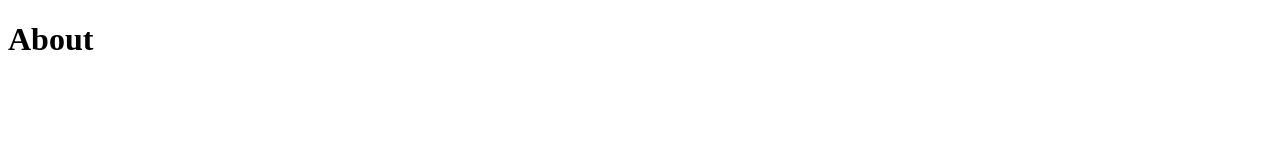
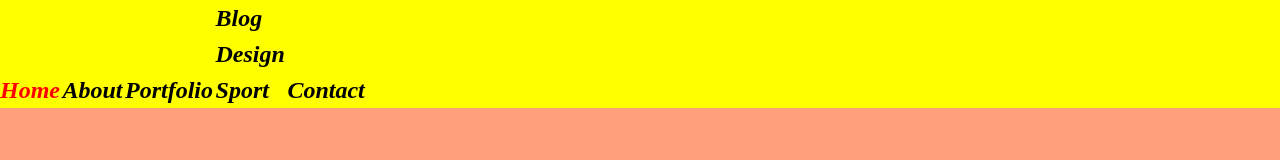
Before and after one commit to KlaudiaMalinowska/my-first-steps, a plain HTML site: page about.html in a window 1280 px wide. Drawn offline with Linux system fonts and the light colour scheme.

Commit message:
Create root.css file with variables and change units for rem

```diff
--- a/about.html
+++ b/about.html
@@ -4,10 +4,41 @@
     <meta charset="UTF-8" />
     <meta name="viewport" content="width=device-width, initial-scale=1.0" />
     <title>Document</title>
+    <link rel="stylesheet" type="text/css" href="./assets/css/style.css" />
   </head>
   <body>
-    <h1>
-      About
-    </h1>
+    <header class="header">
+      <div class="wrapper">
+        <nav class="header__nav">
+          <ul class="header__list">
+            <li class="header__item">
+              <a class="header__link header__link--active" href="/">Home</a>
+            </li>
+            <li class="header__item">
+              <a class="header__link" href="/about.html">About</a>
+            </li>
+            <li class="header__item">
+              <a class="header__link" href="https://www.behance.net/kmalinowska" target="_blank" rel="creator"
+                >Portfolio</a
+              >
+            </li>
+            <li class="header__item">
+              <a class="header__link" href="/blog.html">Blog</a>
+              <ul>
+                <li>
+                  <a class="header__link" href="#photo">Design</a>
+                </li>
+                <li>
+                  <a class="header__link" href="#">Sport</a>
+                </li>
+              </ul>
+            </li>
+            <li class="header__item">
+              <a class="header__link" href="#">Contact</a>
+            </li>
+          </ul>
+        </nav>
+      </div>
+    </header>
   </body>
 </html>
--- /dev/null
+++ b/assets/css/root.css
@@ -0,0 +1,4 @@
+:root {
+  --main-bg-color: yellow;
+  --font-s: 2.4rem;
+}
--- a/assets/css/style.css
+++ b/assets/css/style.css
@@ -1,11 +1,16 @@
 @import './reset.css';
+@import './root.css';
+
+html {
+  font-size: 62.5%;
+}
 
 body {
   background: lightsalmon;
 }
 
 .header__nav {
-  background-color: turquoise;
+  background-color: var(--main-bg-color);
   width: 100%;
 }
 
@@ -15,20 +20,42 @@ body {
 
 .header__link {
   color: black;
-  font-size: 16px;
+  font-family: 'Arial' 'Verdana' sans-serif;
+  /* font-size: 16px; */
+  font-size: var(--font-s);
+  font-weight: 700;
   text-decoration: none;
+  font-style: italic;
+  line-height: 1.5;
+}
+
+.header__link--active {
+  color: red;
 }
 
 h1 {
   color: turquoise;
-  font-size: 24px;
+  font-size: 2.4rem;
 }
 
-.main-section__div {
-  width: 100px;
-  height: 100px;
-  background-color: blue;
-  display: inline-block;
+.main {
+  display: flex;
+}
+
+.main__div {
+  width: 20rem;
+  height: 40rem;
+  /* background-color: blue; */
+  background-color: var(--main-bg-color);
+  margin: 2rem;
+  padding: 4rem;
+  border: 2rem solid red;
+  border-radius: 1rem;
+  box-sizing: border-box;
+}
+
+.main__p {
+  color: white;
 }
 
 .footer {
```
Also changed, not shown: index.html (+3 -1 lines).
